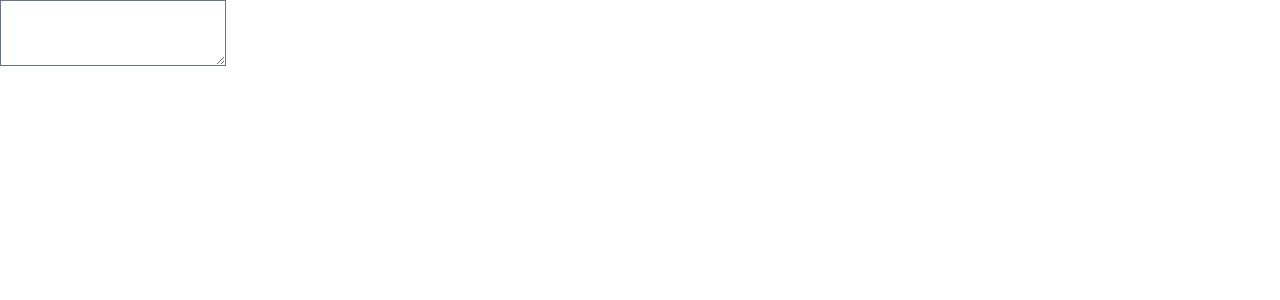
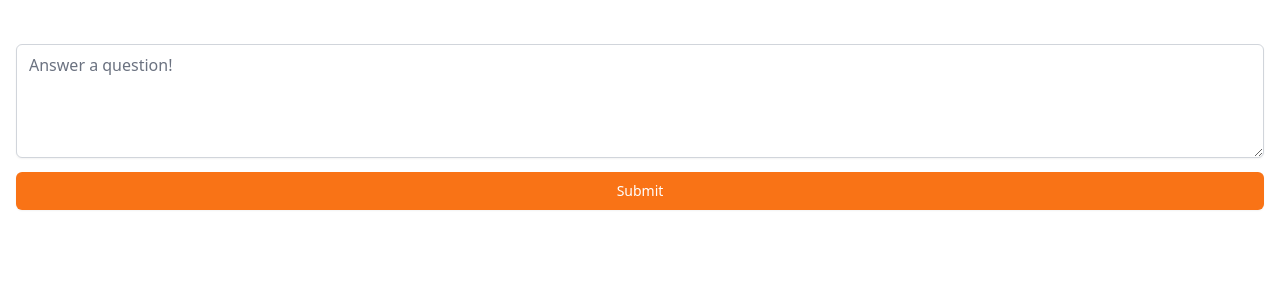
Before and after one commit to PanicBear/IWIL-carrot-market, a Next.js app: page /community/write in a window 1280 px wide. Shown: the top 300 px of the page. Built offline with nearby package versions, Linux system fonts and the light colour scheme.

Commit message:
style(communityWrite): design added

```diff
--- a/pages/community/write.tsx
+++ b/pages/community/write.tsx
@@ -2,9 +2,15 @@
 
 const Write: NextPage = () => {
   return (
-    <div>
-      <textarea />
-      <button />
+    <div className="px-4 py-10">
+      <textarea
+        className="mt-1 shadow-sm w-full focus:ring-orange-500 rounded-md border-gray-300 focus:border-orange-500"
+        rows={4}
+        placeholder="Answer a question!"
+      />
+      <button className="mt-2 w-full bg-orange-500 hover:bg-orange-600 text-white py-2 px-4 border border-transparent rounded-md shadow-sm text-sm font-medium focus:ring-2 focus:ring-offset-2 focus:ring-orange-500 focus:outline-none">
+        Submit
+      </button>
     </div>
   );
 };
```
